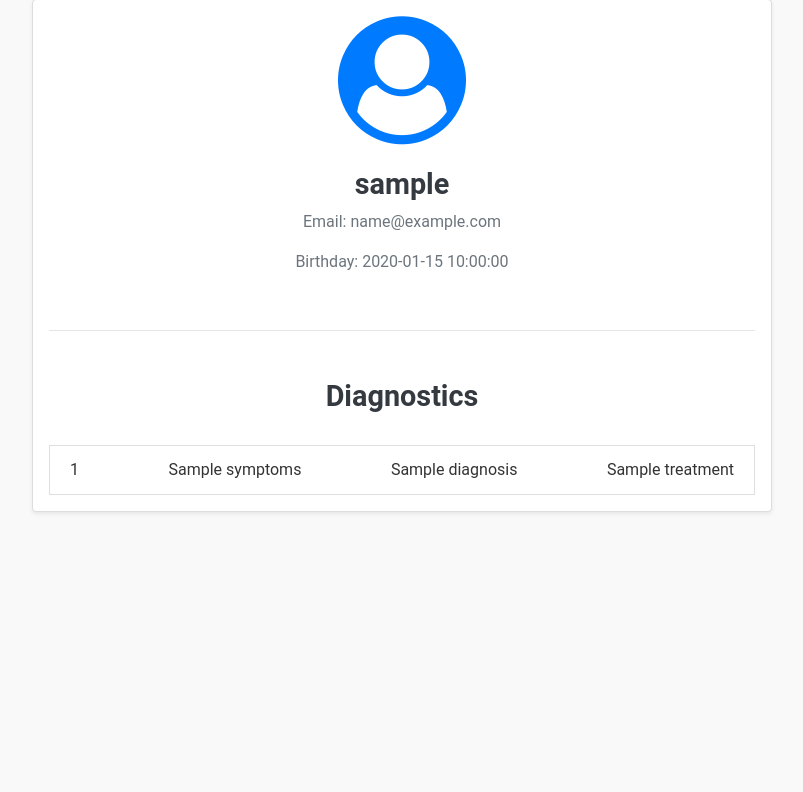
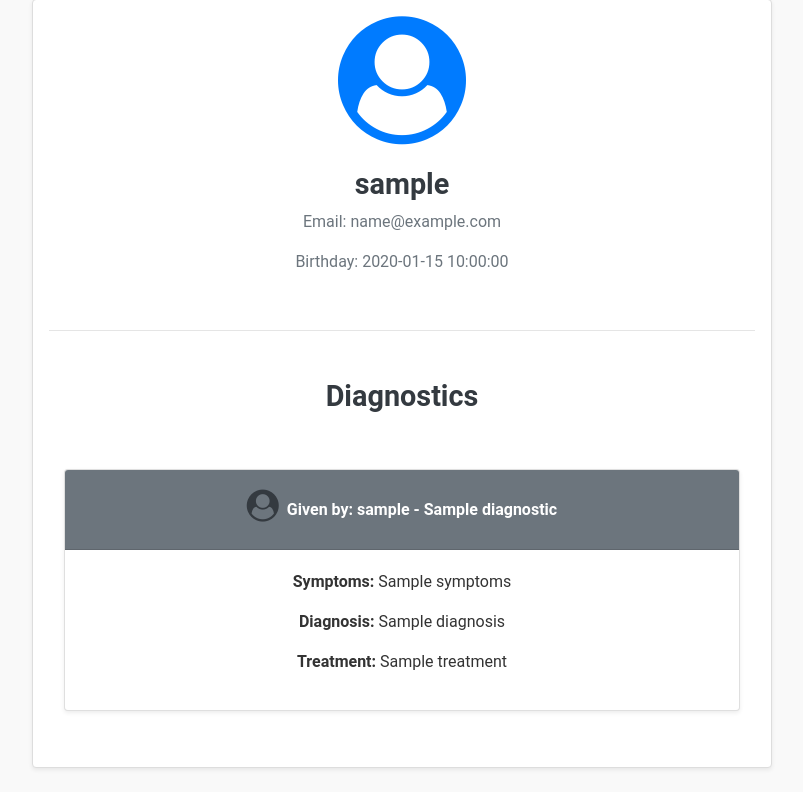
Before and after one commit to ioanaghergu/TeleMedix, a Python web app: template website/templates/medical_files/medical_file.html in a window 1280 px wide. Shown: the part 219-1011 px from the top of the page, without its empty margins (238-1041 px from the left). Before the commit the page ends 732 px from the top, so only its background shows below. Run offline with Jinja, Linux system fonts and the light colour scheme; the template is opened without the code that fills it: most values are stand-ins (such as "Sample title", 1, 10 or a date in 2020); some libraries are stand-ins or nearby versions.

Commit message:
medical file functionalities finished

```diff
--- a/website/consultations.py
+++ b/website/consultations.py
@@ -327,7 +327,7 @@ def view_medical_file(pacient_id):
         (pacient_id)).fetchone()
 
     diagnostics = cursor.execute(
-        "SELECT * FROM [Diagnosis] WHERE [recordID] = ?",
+        "SELECT symptoms, diagnosis, treatment, username, specialization_name FROM [Diagnosis] d LEFT JOIN [User] u on u.userID = d.medicID LEFT JOIN Medic m on d.medicID = m.medicID LEFT JOIN Specialization s on s.specializationID = m.specializationID WHERE [recordID] = ?",
         (medical_file.recordID)).fetchall()
 
     return render_template("medical_files/medical_file.html", diagnostics=diagnostics, pacient=pacient)
--- a/website/static/css/account/account.css
+++ b/website/static/css/account/account.css
@@ -39,6 +39,19 @@ body {
 
 .profile-icon i {
     font-size: 8rem;
+    color: #007bff;
+    margin-bottom: 15px;
+}
+
+.profile-icon-small {
+    display: flex;
+    align-items: center;
+    justify-content: center;
+    margin-right: 8px;
+}
+
+.profile-icon-small i {
+    font-size: 2rem;
     color: #007bff;
     margin-bottom: 15px;
 }
--- a/website/templates/medical_files/medical_file.html
+++ b/website/templates/medical_files/medical_file.html
@@ -32,16 +32,33 @@
         <h3 class="profile-name text-dark mt-2">Diagnostics</h3>
         <br>
 
-          <!-- Diagnostics-->
+        <!-- Diagnostics -->
+        <div class="container mt-4">
+            {% if diagnostics|length > 0 %}
                 {% for diagnostic in diagnostics %}
-              <div class="list-group-item d-flex justify-content-between align-items-center">
-                 <div> {{ diagnostic.medicID }} </div>
-                 <div> {{ diagnostic.symptoms }} </div>
-                 <div> {{ diagnostic.diagnosis }} </div>
-                 <div> {{ diagnostic.treatment }} </div>
+                    <div class="card mb-3 shadow-sm">
+                        <div class="card-header bg-secondary text-white d-flex align-items-center justify-content-center">
+                            <div class="d-flex align-items-center">
+                                <div class="profile-icon-small me-2">
+                                    <i class="fa fa-user-circle fa-2x text-dark pt-2"></i>
                                 </div>
-          </a>
+                                <strong> Given by: {{ diagnostic.username }} - {{ diagnostic.specialization_name }} </strong>
+                            </div>
+                        </div>
+                        <div class="card-body">
+                            <p><strong>Symptoms:</strong> {{ diagnostic.symptoms }} </p>
+                            <p><strong>Diagnosis:</strong> {{ diagnostic.diagnosis }}</p>
+                            <p><strong>Treatment:</strong> {{ diagnostic.treatment }}</p>
+                        </div>
+                    </div>
+                    <br>
                 {% endfor %}
+            {% else %}
+                <div class="alert alert-dark" role="alert">
+                    No diagnostics given at the moment.
+                </div>
+            {% endif %}
+        </div>
 
         <div>
     </div>
```
Also changed, not shown: website/templates/account/account.html (+7 -1 lines), website/templates/consultations/my_consultations.html (+4 -4 lines). Lines whose indentation alone changed are shown as unchanged.
